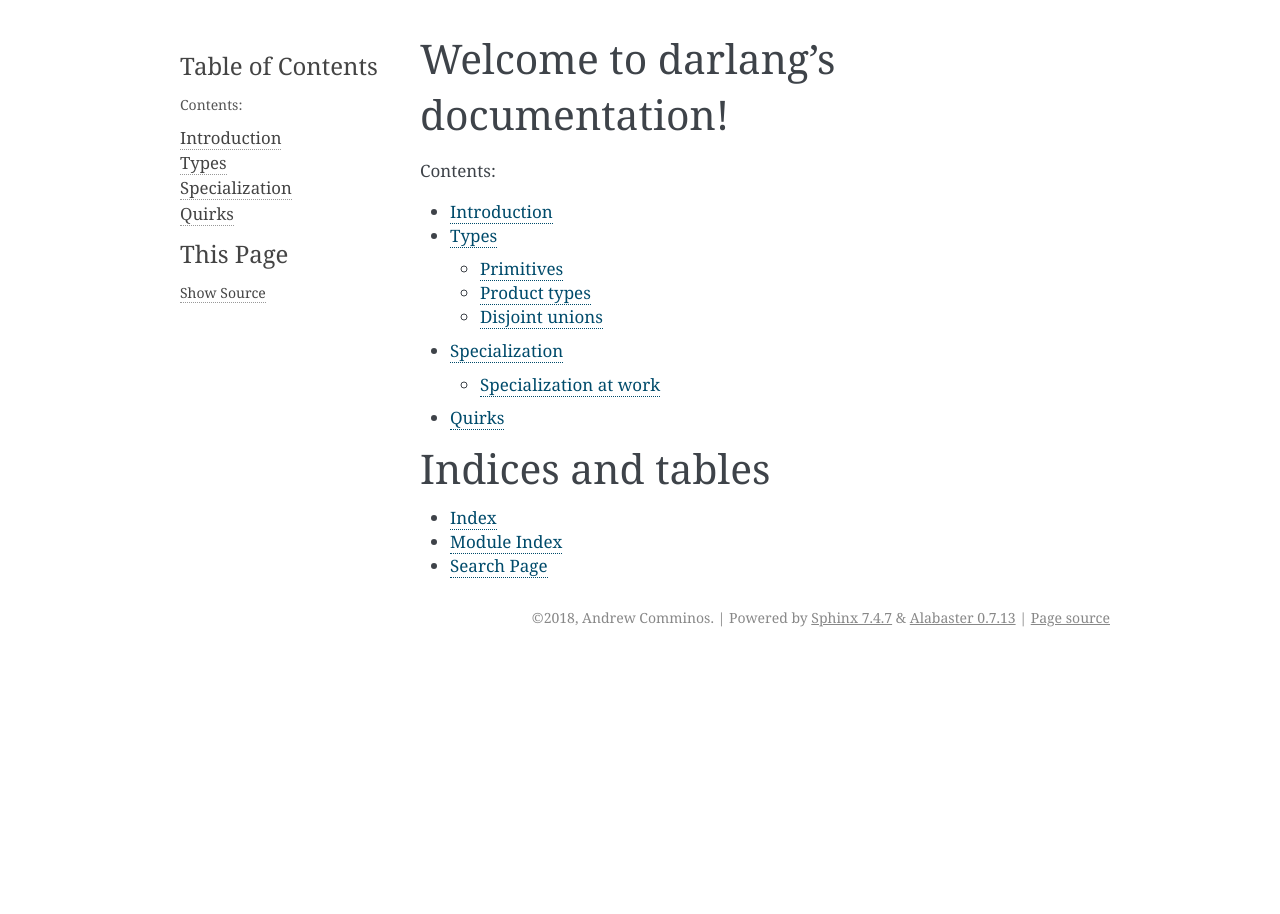
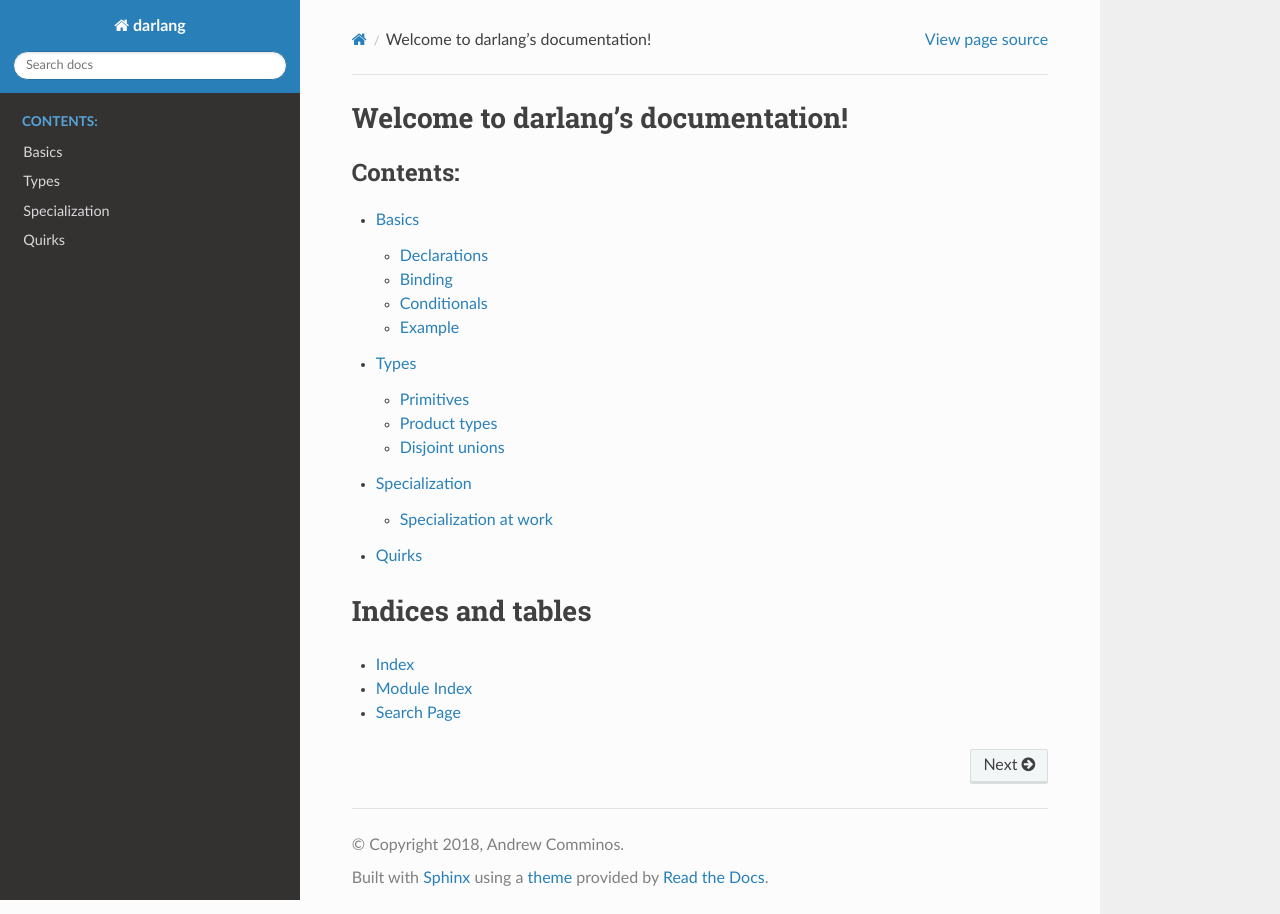
Before and after one commit to acomminos/darlang, a Sphinx documentation site: the page built from doc/index.rst, in a window 1280 px wide. Built offline with Sphinx 7.4.7 and the Read the Docs theme 2.0.0, drawn with Linux system fonts in a browser that asks for light colours; some of the changed lines change nothing that is shown.

Commit message:
Add 'basic' language documentation.

```diff
--- /dev/null
+++ b/doc/basics.rst
@@ -0,0 +1,58 @@
+Basics
+======
+
+*This document is very incomplete, perhaps some meaning can be derived from it.*
+
+Declarations
+------------
+
+.. code-block:: darlang
+
+  func(arg_1, arg_2, ..., arg_n) -> expr
+
+All functions in darlang are implicitly typed. Both the argument types and the return value are derived through unification by the callee and implementation, respectively.
+
+Binding
+-------
+
+.. code-block:: darlang
+
+  id | expr; ...
+
+Binding is the process of assigning an expression to a new identifier in the current scope. All references to the id on the left hand side of the expression will be substituted with the associated expression.
+
+Conditionals
+------------
+
+.. code-block:: darlang
+
+  {
+    case_1 : expr_1;
+    case_2 : expr_2;
+    ...
+    case_n : expr_n;
+         * : expr_wildcard;
+  }
+
+Darlang uses a singular guard-like construct to provide control flow.
+
+Cases are evaluated from top to bottom- the first true case expression will cause the associated expression to be returned.
+
+All branching constructs must have a "wildcard" case, to be executed when no cases are satisfied.
+
+Example
+-------
+
+Let's get started with a program that computes the classic `Euclidean algorithm`.
+
+.. _Euclidean algorithm: https://en.wikipedia.org/wiki/Euclidean_algorithm
+
+.. code-block:: darlang
+
+  euclid(a, b) ->
+    {
+      is(b, 0) : a;
+             * : euclid(b, mod(a, b))
+    }
+
+  main() -> euclid(15, 10)
--- a/doc/conf.py
+++ b/doc/conf.py
@@ -74,7 +74,7 @@
 # The theme to use for HTML and HTML Help pages.  See the documentation for
 # a list of builtin themes.
 #
-html_theme = 'alabaster'
+html_theme = 'sphinx_rtd_theme'
 
 # Theme options are theme-specific and customize the look and feel of a theme
 # further.  For a list of options available for each theme, see the
--- a/doc/index.rst
+++ b/doc/index.rst
@@ -10,7 +10,7 @@
    :maxdepth: 2
    :caption: Contents:
 
-   introduction
+   basics
    types
    specialization
    quirks
--- a/doc/introduction.rst
+++ /dev/null
@@ -1,15 +0,0 @@
-Introduction
-============
-
-Let's get started with a classical example, the euclidean function.
-
-.. code-block:: darlang
-
-  euclid(a, b) ->
-    rem | mod(a, b);
-    {
-      is(b, 0) : a;
-             * : euclid(b, rem)
-    }
-
-.. TODO
```
